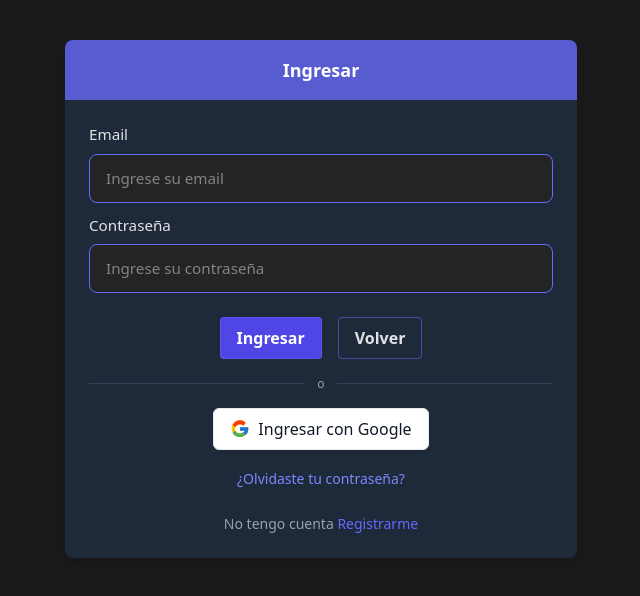
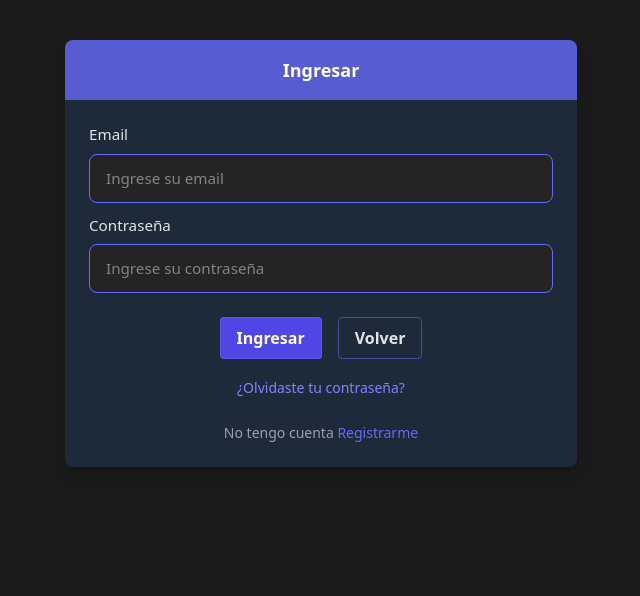
Before and after one commit to GonzaLmas/CiclosYCargas, a React (Vite) app in the folder CyC-React/: page /login in a window 1280 px wide. Shown: the top 596 px of the page, without its empty margins (319-959 px from the left). Built offline with nearby package versions, Linux system fonts and the light colour scheme; no server answers.

Commit message:
refactor: hide Google button

```diff
--- a/CyC-React/src/components/LoginForm.tsx
+++ b/CyC-React/src/components/LoginForm.tsx
@@ -36,6 +36,7 @@ export default function LoginForm() {
     handleForgotPassword,
     handleSendReset,
   } = useLoginFormLogic();
+  const showGoogleLogin = false;
 
   return (
     <div className="container mx-auto mt-10 px-4">
@@ -104,6 +105,7 @@ export default function LoginForm() {
                 </div>
               </form>
 
+              {showGoogleLogin && (
                 <div className="mt-6">
                   <div className="relative flex items-center justify-center">
                     <div className="h-px bg-gray-700 w-full" />
@@ -149,6 +151,7 @@ export default function LoginForm() {
                     </button>
                   </div>
                 </div>
+              )}
 
               <div className="mt-4 text-center">
                 <button
--- a/CyC-React/src/components/SemanaTrabajar.jsx
+++ b/CyC-React/src/components/SemanaTrabajar.jsx
@@ -119,7 +119,7 @@ const Competencia = () => {
               <option value="">Seleccione una fecha</option>
             ) : null}
             {fechas.map((fecha) => {
-              if (!fecha) return null; // Skip invalid dates
+              if (!fecha) return null;
               const date = parseDate(fecha);
               const formattedDate = formatDateShortEs(date);
               return (
--- a/CyC-React/src/services/LoginForm.ts
+++ b/CyC-React/src/services/LoginForm.ts
@@ -56,7 +56,6 @@ export function useLoginFormLogic() {
     } catch (err: any) {
       setError("Email o contraseña incorrectos. Intente de nuevo por favor");
       setPassword("");
-      // Ir directamente a Registro para permitir crear cuenta cuando el email no está registrado
       navigate("/registro", {
         replace: true,
         state: {
```
Also changed, not shown: CyC-React/src/components/Index.tsx (+5 -4 lines). Lines whose indentation alone changed are shown as unchanged.
